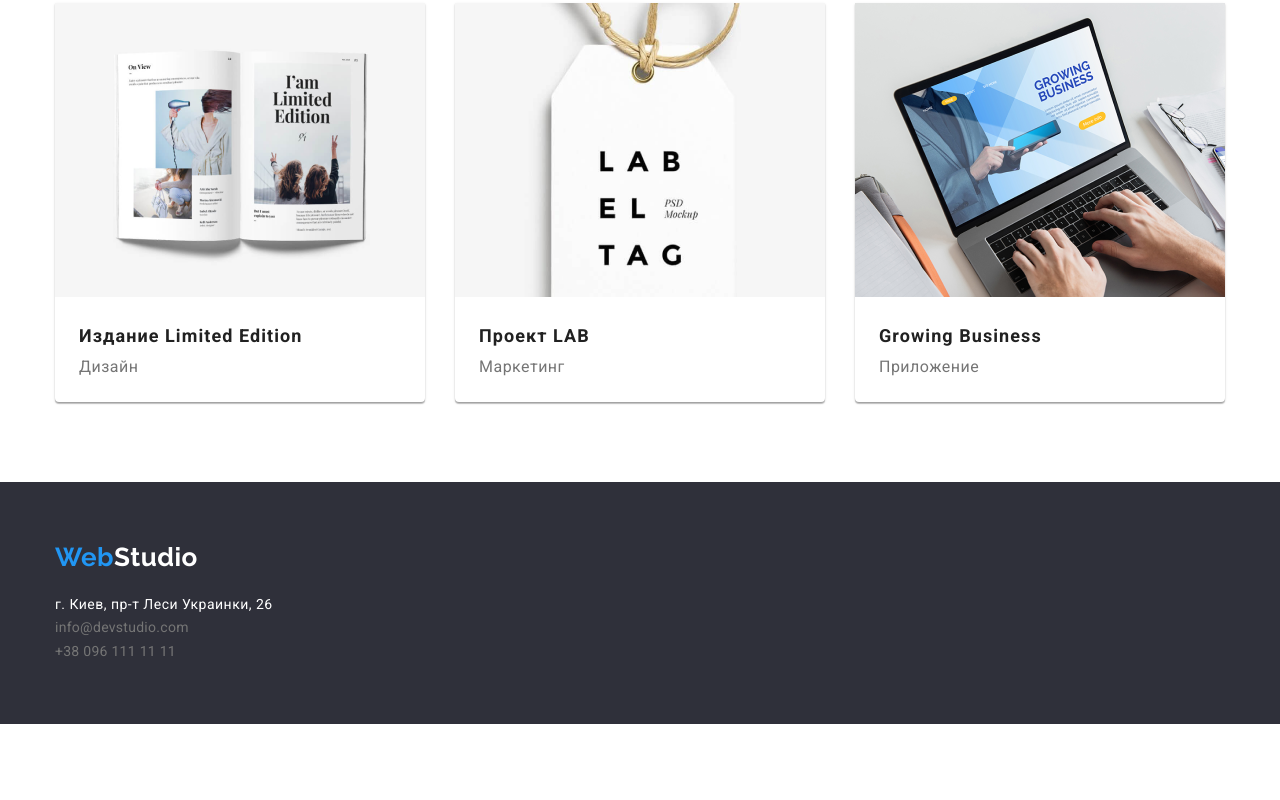
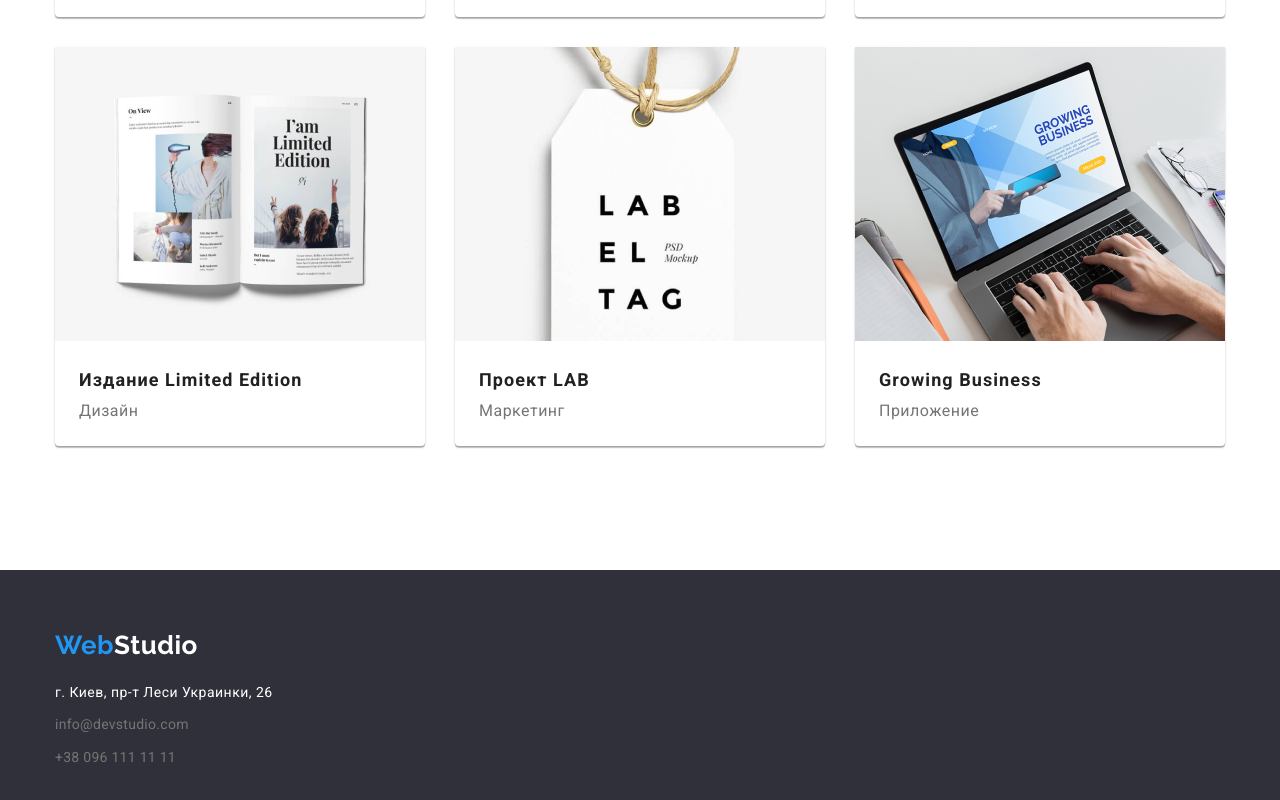
Before and after one commit to MikeYef96/goit-markup-hw-03, a plain HTML site: page portfolio.html in a window 1280 px wide. Shown: the part 1058-1858 px from the top of the page. Before the commit the page ends 1782 px from the top, so only its background shows below. Drawn offline with nearby package versions, Linux system fonts and the light colour scheme.

Commit message:
HomeWork 3

```diff
--- a/css/styles.css
+++ b/css/styles.css
@@ -186,12 +186,10 @@ body {
 
 /*FLEX FOR MAIN*/
 .container {
-    display: flex;
-    justify-content: center;
-
     margin-left: auto;
     margin-right: auto;
-    padding: 50px 15px;
+    padding-left: 15px;
+    padding-right: 15px;
     width: 1200px;
 }
 
@@ -255,6 +253,7 @@ body {
     line-height: 1.16;
     text-align: center;
     color: var(--title-color);
+    margin-bottom: 50px;
 }
 
 
@@ -299,6 +298,7 @@ body {
     line-height: 1.16;
     text-align: center;
     color: var(--title-color);
+    margin-bottom: 50px;
 }
 
 .team-list_name {
@@ -328,6 +328,8 @@ body {
 .footer {
     background: var(--background-hero-footer);
     letter-spacing: 0.03em;
+    padding-top: 60px;
+    padding-bottom: 60px;
 }
 
 .address {
@@ -337,6 +339,14 @@ body {
     line-height: 1.71;
     text-decoration: none;
     color: #FFFFFF;
+}
+
+.address-link {
+    margin-bottom: 9px;
+}
+
+.container-address .contacts-footer+.contacts-footer {
+    margin-top: 9px;
 }
 
 .contacts-footer {
@@ -350,9 +360,6 @@ body {
 .container-footer {
     display: flex;
     flex-direction: column;
-
-    padding-top: 60px;
-    padding-bottom: 60px;
 }
 
 .container-footer_title {
@@ -374,6 +381,11 @@ body {
 /*FOOTER END*/
 
 /*PORTFOLIO.HTML START*/
+
+.filters_projects {
+    padding-top: 94px;
+    padding-bottom: 94px;
+}
 
 .container-portfolio {
     display: flex;
--- a/portfolio.html
+++ b/portfolio.html
@@ -145,7 +145,7 @@
         <!--FIXED ADDRESS-->
         <address class="address">
           <div class="container-address">
-            <p>г. Киев, пр-т Леси Украинки, 26</p>
+            <p class="address-link">г. Киев, пр-т Леси Украинки, 26</p>
             <a href="mailto:info@devstudio.com" class="emeil-mobile contacts-footer">
               <p>info@devstudio.com</p>
             </a>
```
Also changed, not shown: index.html (+1 -1 lines).
